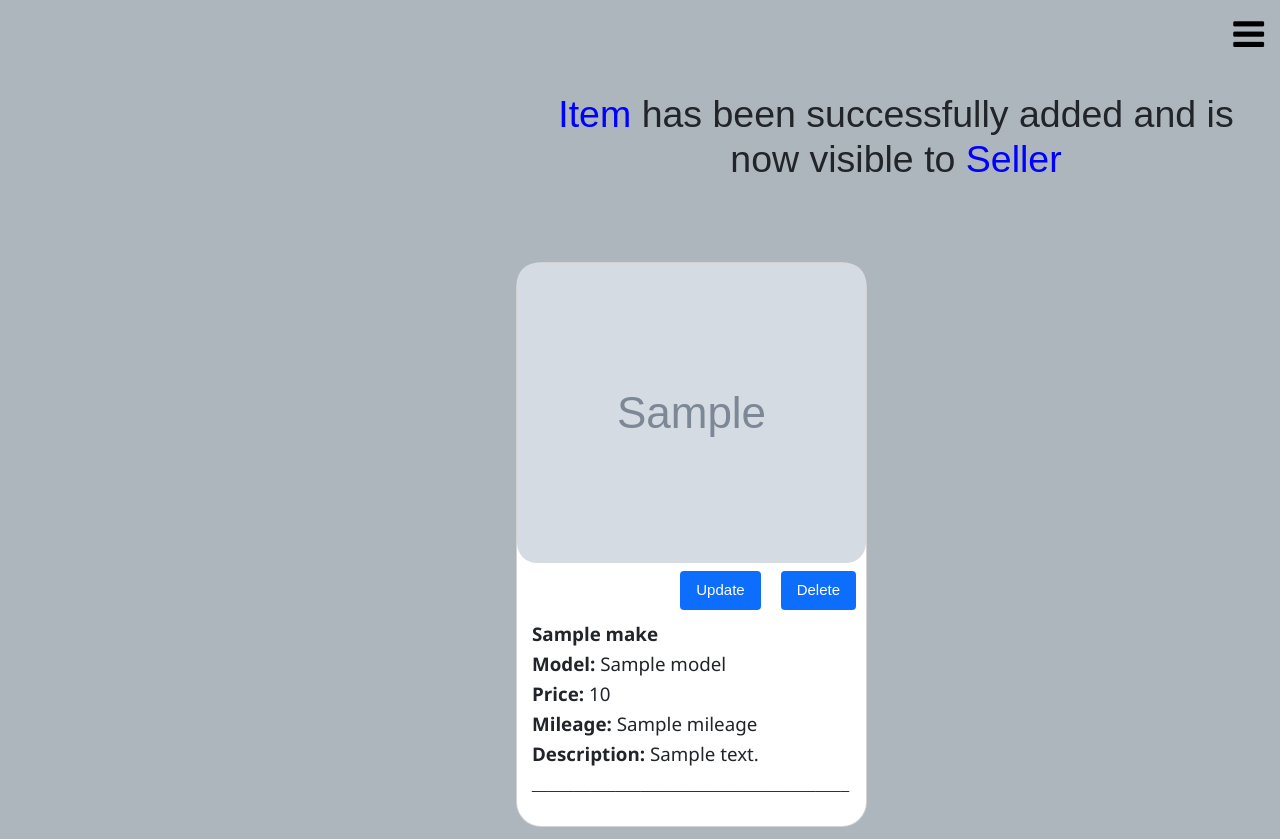
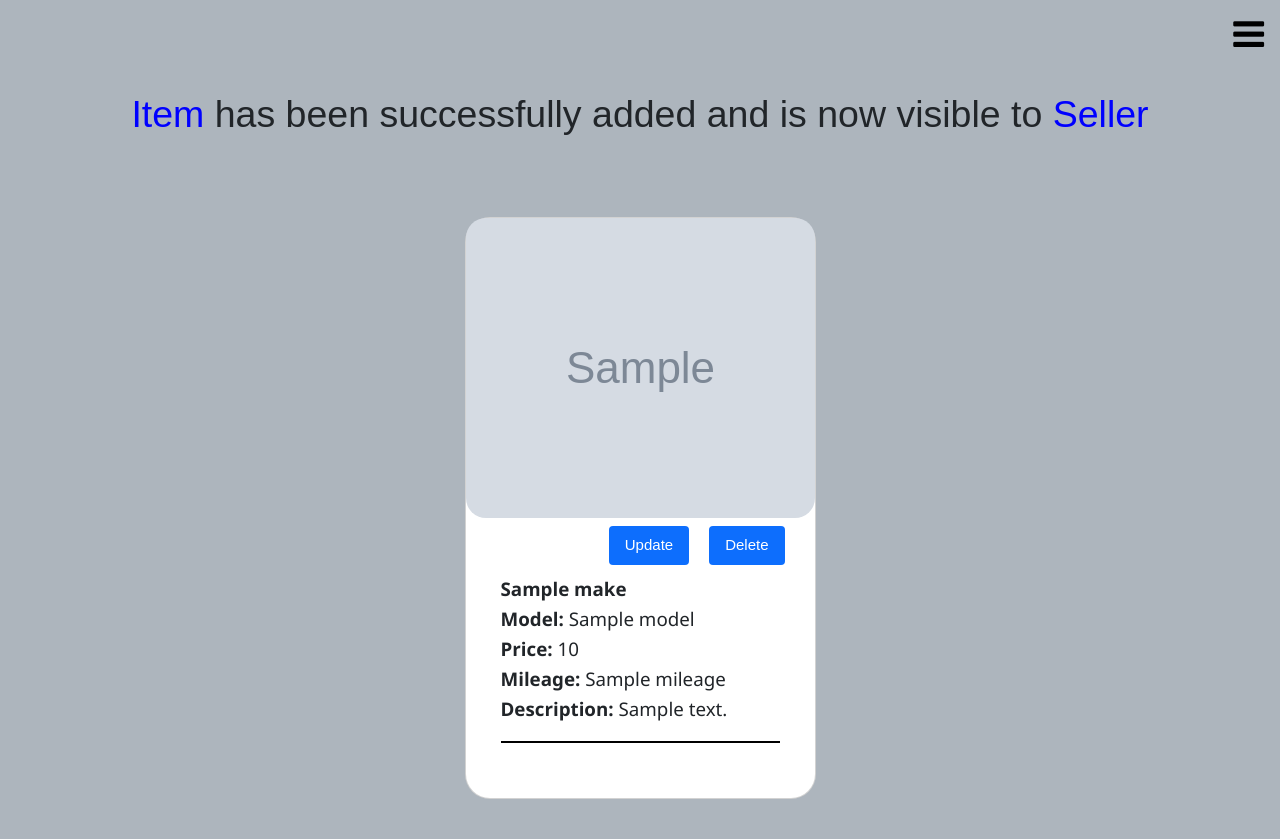
Before and after one commit to mthimkulu23/Driven-Dynamics, a Flask app: page /catelog in a window 1280 px wide. After the commit the page ends 799 px from the top, so only its background shows below. Run offline with Flask 3, Linux system fonts and the light colour scheme; grey boxes marked "Sample" are stand-in pictures; a database or web service that is not in the repository returns one stand-in record (values such as "Sample title").

Commit message:
fixed on the catalog deskto view

```diff
--- a/app/static/catelog.css
+++ b/app/static/catelog.css
@@ -16,13 +16,24 @@ body {
 }
 
 
-.card{
-    margin-top: 80px;
-    display: flex;
-margin-left: -20px;
+.card {
+  margin-top: 80px;
+  width: 300px; /* Set a specific width for the card */
+  margin-left: auto;
+  margin-right: auto; /* These will center the card horizontally */
+  display: block; /* Ensure the card is treated as a block-level element */
+  padding: 20px;
+
+}
+
+.hr {
+  border: none; /* Removes the default border */
+  height: 2px;  /* Height of the line */
+  background-color: #000; /* Line color */
+  margin: 20px 0; /* Space around the line */
+}
 
 
-}
 
 
 
@@ -34,12 +45,11 @@ margin-left: -20px;
 
 }
 
-img{
+.card img{
     border-radius: 20px;
-    margin-left: auto;
-    margin-right: auto;
-
-
+    margin-left: -20px;
+    margin-right: 20px;
+    margin-top: -20px;
 
 }
 
@@ -47,6 +57,8 @@ img{
 h1{
     margin-top: 80px;
     text-align: center;
+    align-items: center;
+    justify-content: center;
     font-family: Arial, sans-serif;
 }
 
--- a/app/templates/catelog.html
+++ b/app/templates/catelog.html
@@ -36,7 +36,7 @@
 </nav>
 
 <!-- Page Content -->
-<div class="w3-main w3-padding-large" style="margin-left:40%">
+<div class="w3-main w3-padding-large" style="margin-left:0%">
 
   <!-- Menu icon to open sidebar -->
   <span class="w3-button w3-top w3-xxlarge w3-text-black w3-hover-text-black" style="width:auto;right:0;" onclick="openNav()"><i class="fa fa-bars"></i></span>
@@ -114,7 +114,7 @@
                 <strong><h5>Price:</strong> {{ product.price }}</h5>
                 <strong><h5>Mileage:</strong> {{ product.mileage }}</h5>
                 <strong><h5>Description:</strong> {{ product.description }}</h5>
-                <p>______________________________________</p>
+                <p class="hr"></p>
 
 
 
--- a/app/templates/catelog_buyer.html
+++ b/app/templates/catelog_buyer.html
@@ -36,7 +36,7 @@
 
 
 <!-- Page Content -->
-<div class="w3-main w3-padding-large" style="margin-left:40%">
+<div class="w3-main w3-padding-large" style="margin-left:0%">
 
 
   <!-- Menu icon to open sidebar -->
@@ -82,7 +82,7 @@
                   <input type="submit" class="btn btn-primary" value="View Item">
                 </form>
                 <br>
-                <p>______________________________________</p>
+                <p class="hr"></p>
 
 
             </div>
```
Also changed, not shown: app/static/catelog_buyer.css (+17 -5 lines).
